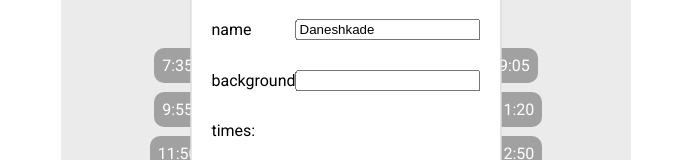
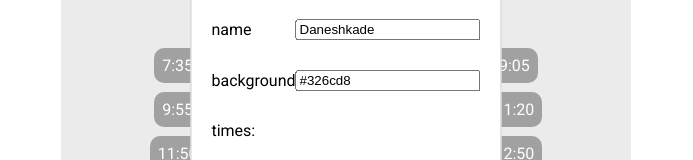
Before and after one commit to mohsenfaraj/on-time, a React (Vite) app: page / in a window 1280 px wide. Both pictures are taken after a click on the button "edit set". Shown: the part 228-388 px from the top of the page, without its empty margins (294-987 px from the left). Built offline with nearby package versions, Linux system fonts and the light colour scheme.

Commit message:
fixed addset background input

```diff
--- a/src/addSet.jsx
+++ b/src/addSet.jsx
@@ -24,7 +24,7 @@ function AddSet(props) {
         //#TODO : remove the duplicates
         const timeset = {
             name : name ,
-            background : bg ,
+            color : bg ,
             times : times ,
         }
         if (props.mode == "add"){
@@ -56,7 +56,7 @@ function AddSet(props) {
                 </div>
                 <div className="row">
                     <label htmlFor="bg">background</label>
-                    <input type="text" name="background" id="bg" ref={backgroundColorRef} defaultValue={props.mode == "update"? props.updating.background : ""}/>
+                    <input type="text" name="background" id="bg" ref={backgroundColorRef} defaultValue={props.mode == "update"? props.updating.color : ""}/>
                 </div>
                 <div className="row">
                     <label htmlFor="times">times:</label>
```
